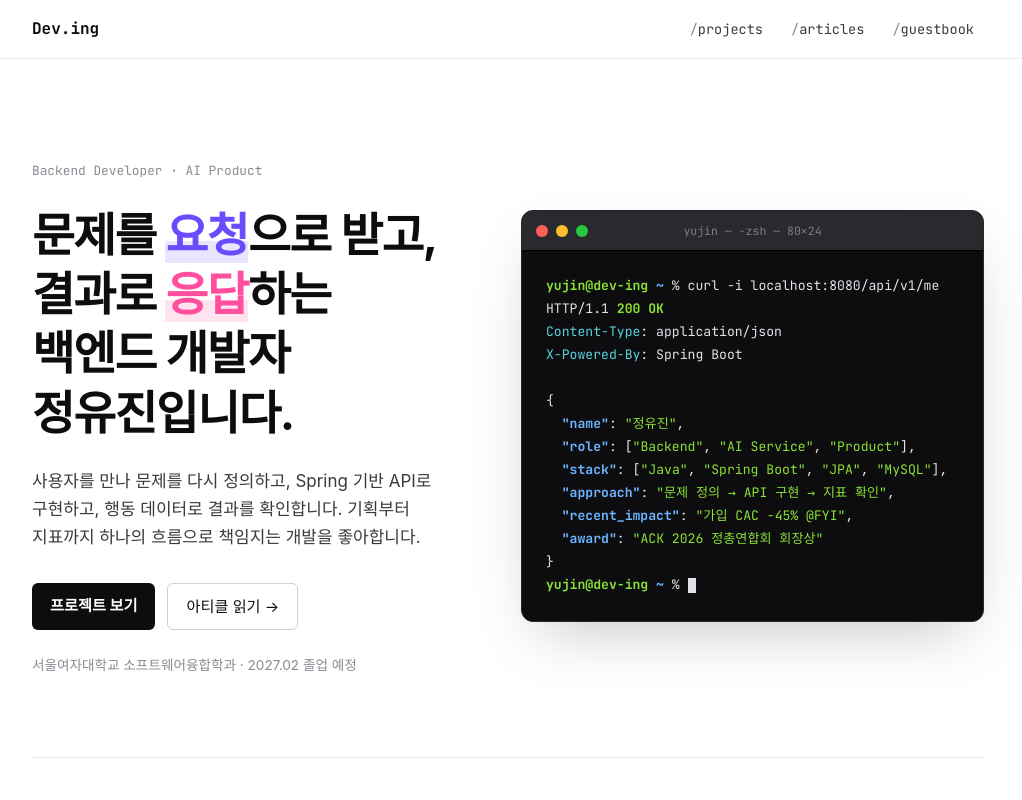
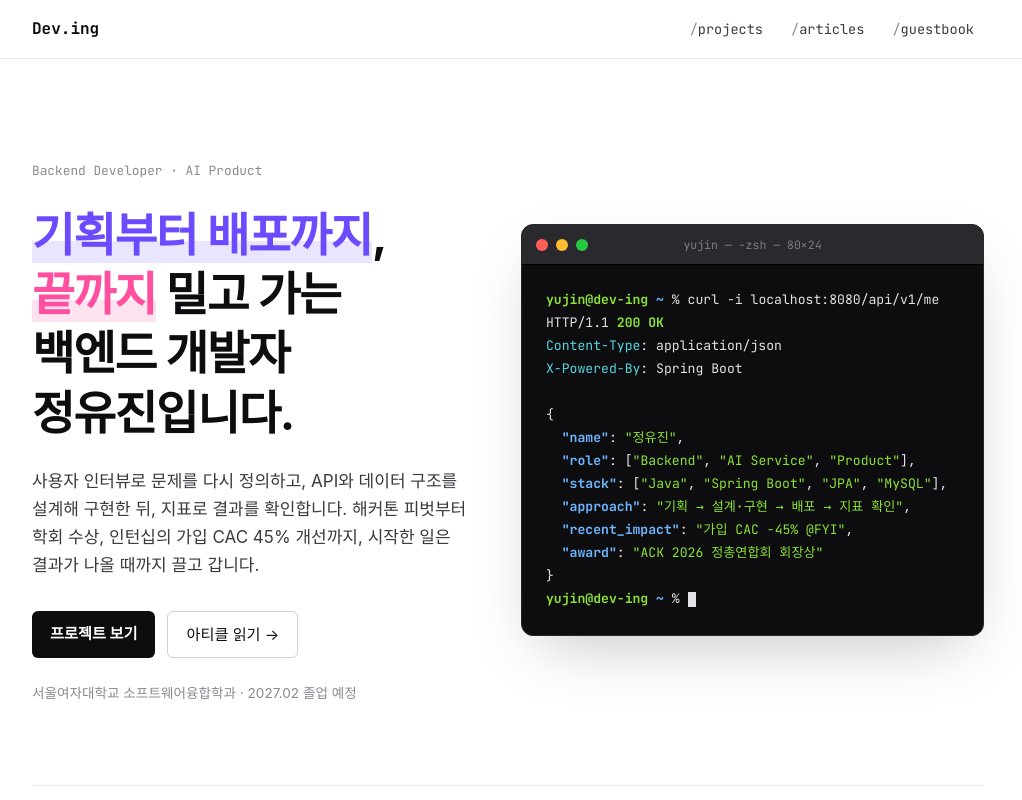
Before and after one commit to yujining3827/yujin-site, a React (Vite) app: page / in a window 1280 px wide. Shown: the top 800 px of the page, without its empty margins (132-1154 px from the left). Built offline with nearby package versions, Linux system fonts and the light colour scheme; no server answers; a web font is replaced by a local one.

Commit message:
content: 히어로 문구를 기획부터 배포까지의 추진력 중심으로 변경

```diff
--- a/src/components/home/About.tsx
+++ b/src/components/home/About.tsx
@@ -10,7 +10,7 @@ const RESPONSE: [string, Value][] = [
   ["name", PROFILE.name],
   ["role", PROFILE.roles],
   ["stack", ["Java", "Spring Boot", "JPA", "MySQL"]],
-  ["approach", "문제 정의 → API 구현 → 지표 확인"],
+  ["approach", "기획 → 설계·구현 → 배포 → 지표 확인"],
   ["recent_impact", "가입 CAC −45% @FYI"],
   ["award", "ACK 2026 정총연합회 회장상"],
 ];
@@ -57,16 +57,17 @@ export default function About() {
           Backend Developer · AI Product
         </p>
         <h1 className={styles.title}>
-          문제를 <span className={styles.mark}>요청</span>으로 받고,
+          <span className={styles.mark}>기획부터 배포까지</span>,
           <br />
-          결과로 <span className={`${styles.mark} ${styles.markAlt}`}>응답</span>하는
+          <span className={`${styles.mark} ${styles.markAlt}`}>끝까지</span> 밀고 가는
           <br />
           백엔드 개발자 정유진입니다.
         </h1>
         <p className={styles.lead}>
-          사용자를 만나 문제를 다시 정의하고, Spring 기반 API로 구현하고, 행동
-          데이터로 결과를 확인합니다. 기획부터 지표까지 하나의 흐름으로
-          책임지는 개발을 좋아합니다.
+          사용자 인터뷰로 문제를 다시 정의하고, API와 데이터 구조를 설계해
+          구현한 뒤, 지표로 결과를 확인합니다. 해커톤 피벗부터 학회 수상,
+          인턴십의 가입 CAC 45% 개선까지, 시작한 일은 결과가 나올 때까지
+          끌고 갑니다.
         </p>
         <div className={styles.actions}>
           <a href="#projects" className={styles.primary}>
```
